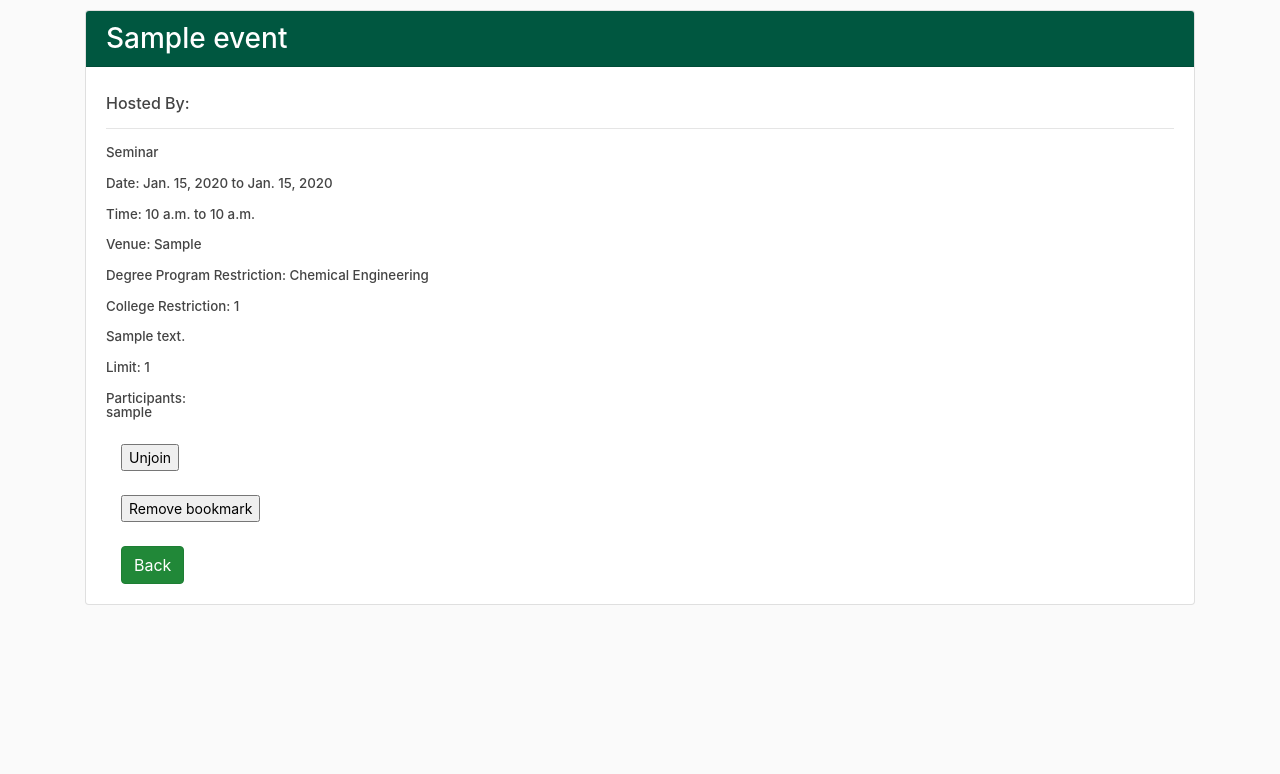
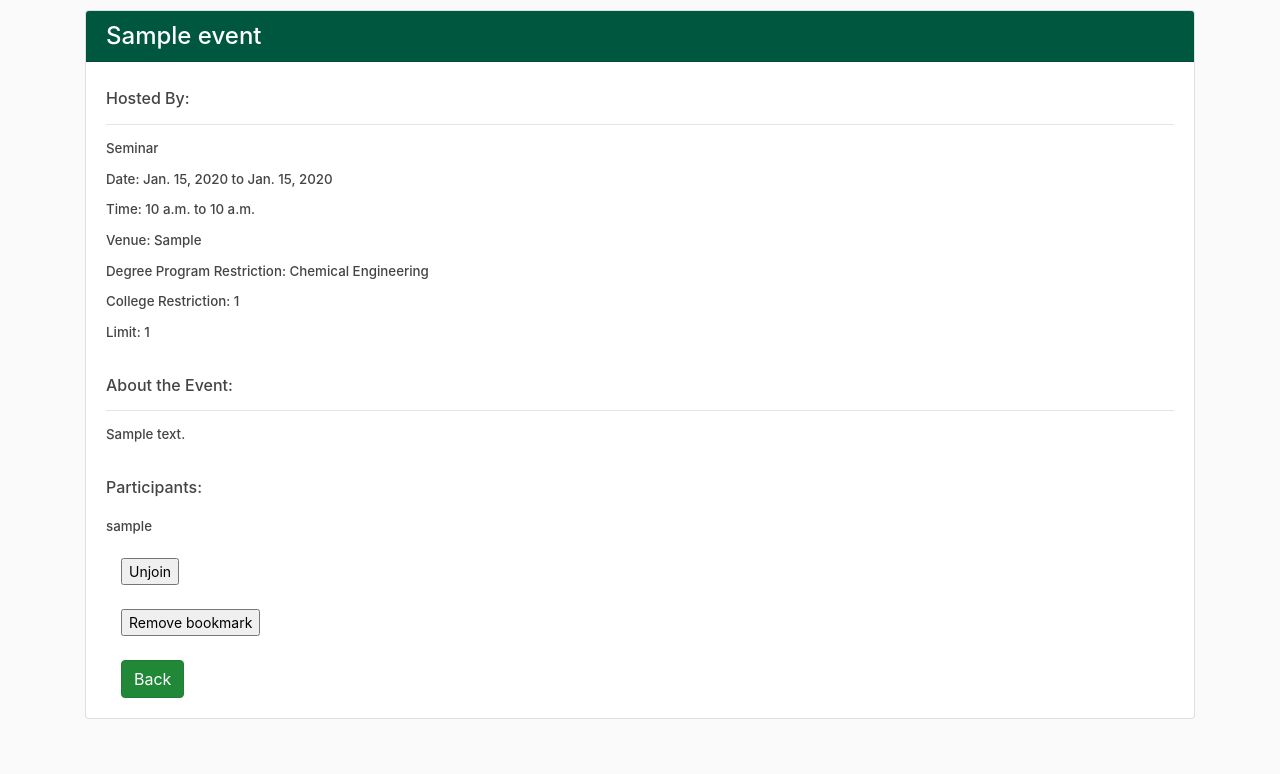
Before and after one commit to christelespino/iskolendar, a Django app: page /event/1/ in a window 1280 px wide. Shown: the part 70-844 px from the top of the page. Run offline with Django 3.2, Linux system fonts and the light colour scheme; a user stored in the database is signed in; tables that the repository leaves empty hold one stand-in row (values such as "Sample post"); some libraries are stand-ins or nearby versions.

Commit message:
fixed event detail view

```diff
--- a/maincalendar/templates/maincalendar/event_detail.html
+++ b/maincalendar/templates/maincalendar/event_detail.html
@@ -78,7 +78,7 @@ Allure Tanquintic
     <body>
     	<div class="container">
     	<div class="card">
-    		<h3><div class="card-header text-white" style="background-color: #005740;">{{ object.title }}</div></h3>
+    		<h4><div class="card-header text-white" style="background-color: #005740;">{{ object.title }}</div></h4>
   			<div class="card-body">
   				<h6>Hosted By: </h6>
 				<hr size="20">
@@ -91,18 +91,22 @@ Allure Tanquintic
 					<p> Venue: {{ object.venue }} </p>
 					<p> Degree Program Restriction: {{ object.deg_prog }} </p>
 					<p> College Restriction: {{ object.college }} </p>
-					<p> {{ object.description }}</p>
-
 					<p> Limit: {{ object.limit }} </p>
-					<p> Participants:<br>
+				</h4><br>
+				<h6>About the Event: </h6>
+				<hr size="20">
+					<h4><p> {{ object.description }}</p></h4>
+				<br>
+				<h6>Participants:</h6>
+				<h4><p><br>
 						{% for s in object.participants.all%}
 							{% if s.name %}
 								Hello
 							{% endif %}
 							{{s.username}}<br>
 						{%endfor%}
-					</p>
-				</h4>
+				</p></h4>
+
 
 			    {%if request.user.is_authenticated%}
 			    	{% if user_joined%}
```
